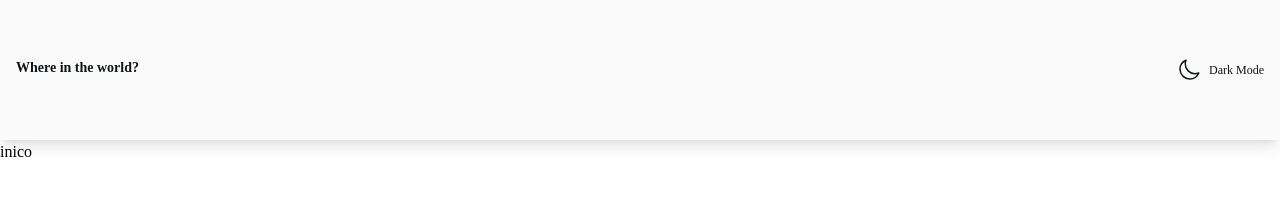
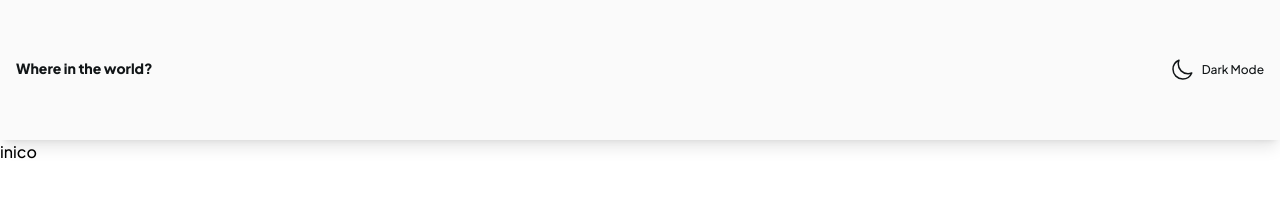
Before and after one commit to duquerson/country_api, a Svelte app: page / in a window 1280 px wide. Shown: the top 214 px of the page. Built offline with nearby package versions, Linux system fonts and the light colour scheme.

Commit message:
changes of font

```diff
--- a/index.html
+++ b/index.html
@@ -4,6 +4,9 @@
     <meta charset="UTF-8" />
     <link rel="icon" type="image/svg+xml" href="./src/assets/earth-americas.png" />
     <meta name="viewport" content="width=device-width, initial-scale=1.0" />
+	<link rel="preconnect" href="https://fonts.googleapis.com">
+	<link rel="preconnect" href="https://fonts.gstatic.com" crossorigin>
+	<link href="https://fonts.googleapis.com/css2?family=Plus+Jakarta+Sans:wght@500;800&display=swap" rel="stylesheet">
     <title>Where in the world?</title>
   </head>
   <body id="app">
--- a/src/App.svelte
+++ b/src/App.svelte
@@ -15,8 +15,13 @@
   {#if currentRoute === "/"}
     <p>inico</p>
   {:else if currentRoute === "/:search"}
-    busqueda
+    <p>search</p>
   {:else}
     <P404 />
   {/if}
 </main>
+<style>
+	:global(body){
+		font-family: 'Plus Jakarta Sans', sans-serif;
+	}
+</style>
--- a/src/template/Header.svelte
+++ b/src/template/Header.svelte
@@ -15,11 +15,11 @@
         <h1 class="font-bold text-sm"><a href="/">Where in the world?</a></h1>
         <div class="flex font-medium text-xs">
             {#if mode}
-                    <svg xmlns="http://www.w3.org/2000/svg" fill="none" viewBox="0 0 24 24" stroke-width="1.5" stroke="currentColor" class="w-6 h-6">
+                    <svg  fill="none" viewBox="0 0 24 24" stroke-width="1.5" stroke="currentColor" class="w-6 h-6">
                         <path stroke-linecap="round" stroke-linejoin="round" d="M12 3v2.25m6.364.386l-1.591 1.591M21 12h-2.25m-.386 6.364l-1.591-1.591M12 18.75V21m-4.773-4.227l-1.591 1.591M5.25 12H3m4.227-4.773L5.636 5.636M15.75 12a3.75 3.75 0 11-7.5 0 3.75 3.75 0 017.5 0z" />
                     </svg>
                 {:else}
-                    <svg xmlns="http://www.w3.org/2000/svg" fill="none" viewBox="0 0 24 24" stroke-width="1.5" stroke="currentColor" class="h-6 w-6">
+                    <svg  fill="none" viewBox="0 0 24 24" stroke-width="1.5" stroke="currentColor" class="h-6 w-6">
                         <path stroke-linecap="round" stroke-linejoin="round" d="M21.752 15.002A9.718 9.718 0 0118 15.75c-5.385 0-9.75-4.365-9.75-9.75 0-1.33.266-2.597.748-3.752A9.753 9.753 0 003 11.25C3 16.635 7.365 21 12.75 21a9.753 9.753 0 009.002-5.998z" />
                     </svg>
                 {/if}
```
